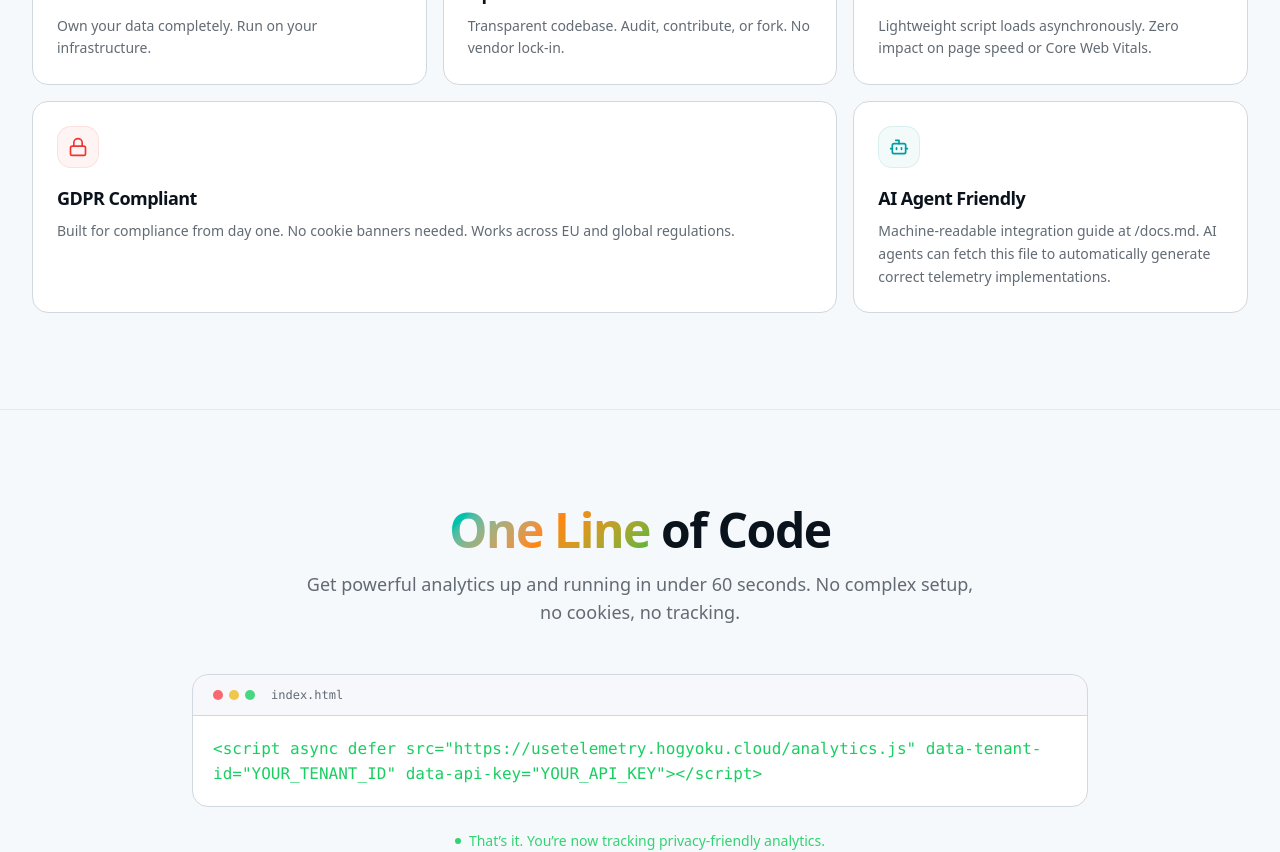
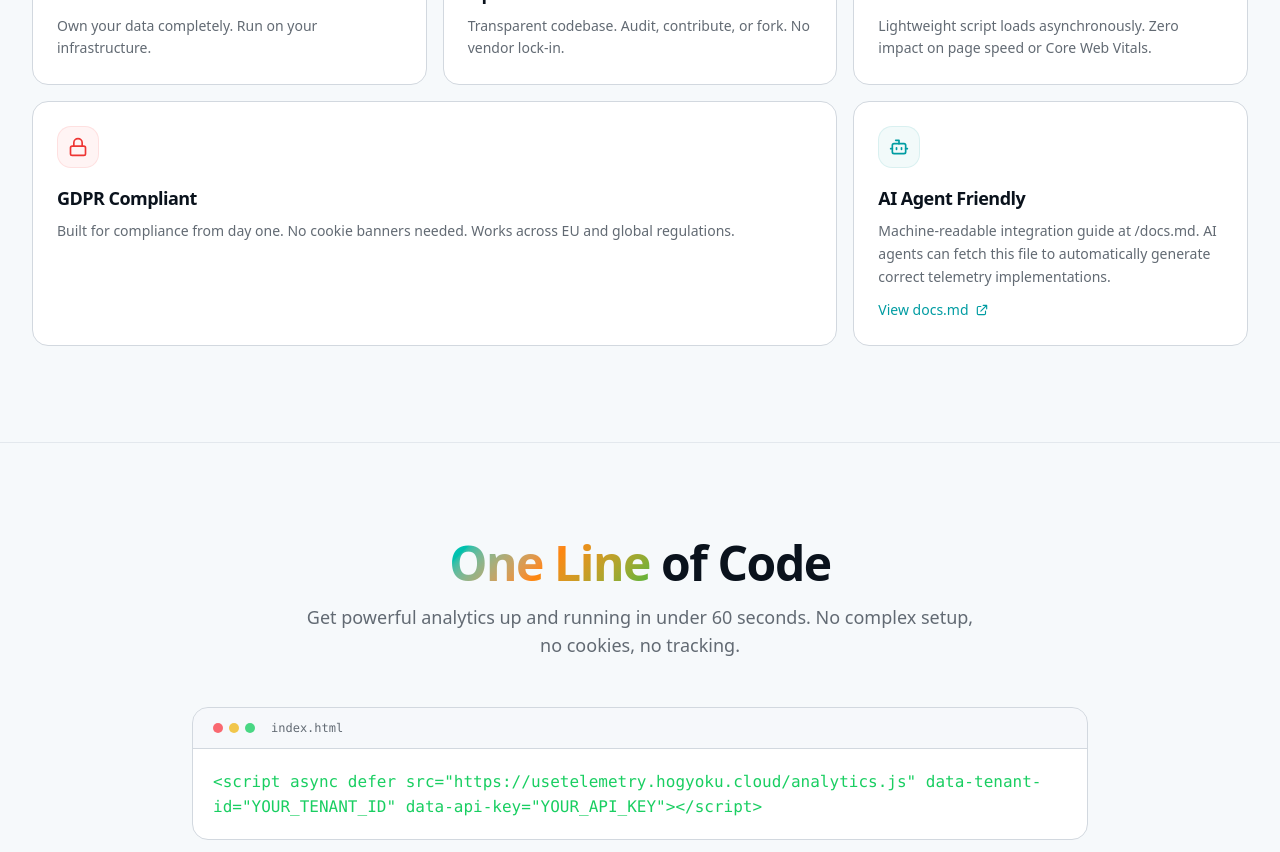
Before and after one commit to atharvdange618/Telemetry, a React (Vite) app in the folder dashboard/: page / in a window 1280 px wide. Shown: the part 1390-2242 px from the top of the page. Built offline with nearby package versions, Linux system fonts and the light colour scheme; no server answers; a web font is replaced by a local one.

Commit message:
feat: add direct link to docs.md in AI Agent Friendly card
Links users to https://usetelemetry.hogyoku.cloud/docs.md with an
external link icon.

```diff
--- a/dashboard/src/components/FeaturesBento.tsx
+++ b/dashboard/src/components/FeaturesBento.tsx
@@ -58,6 +58,7 @@ const features = [
     color: "text-chart-1",
     bg: "bg-chart-1/5",
     border: "border-chart-1/10",
+    link: "https://usetelemetry.hogyoku.cloud/docs.md",
   },
 ];
 
@@ -91,6 +92,19 @@ export function FeaturesBento() {
               <p className="text-sm text-muted-foreground leading-relaxed">
                 {feature.description}
               </p>
+              {"link" in feature && feature.link && (
+                <a
+                  href={feature.link}
+                  target="_blank"
+                  rel="noopener noreferrer"
+                  className="mt-3 inline-flex items-center gap-1.5 text-sm text-primary hover:underline"
+                >
+                  View docs.md
+                  <svg className="w-3.5 h-3.5" fill="none" viewBox="0 0 24 24" stroke="currentColor">
+                    <path strokeLinecap="round" strokeLinejoin="round" strokeWidth={2} d="M10 6H6a2 2 0 00-2 2v10a2 2 0 002 2h10a2 2 0 002-2v-4M14 4h6m0 0v6m0-6L10 14" />
+                  </svg>
+                </a>
+              )}
             </div>
           ))}
         </div>
```
